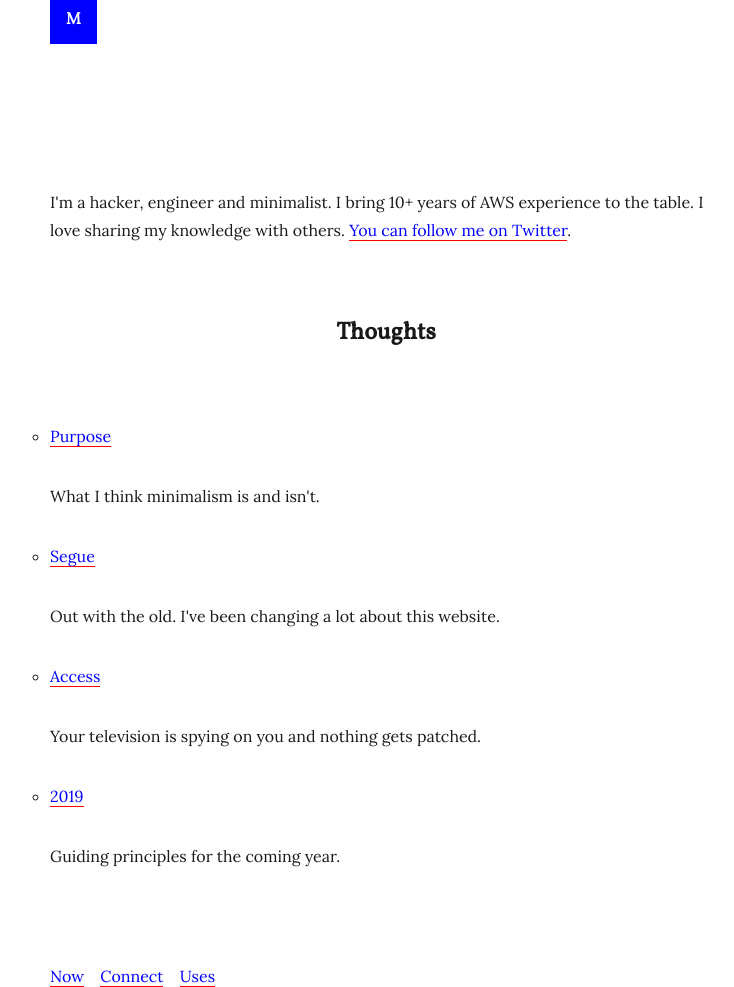
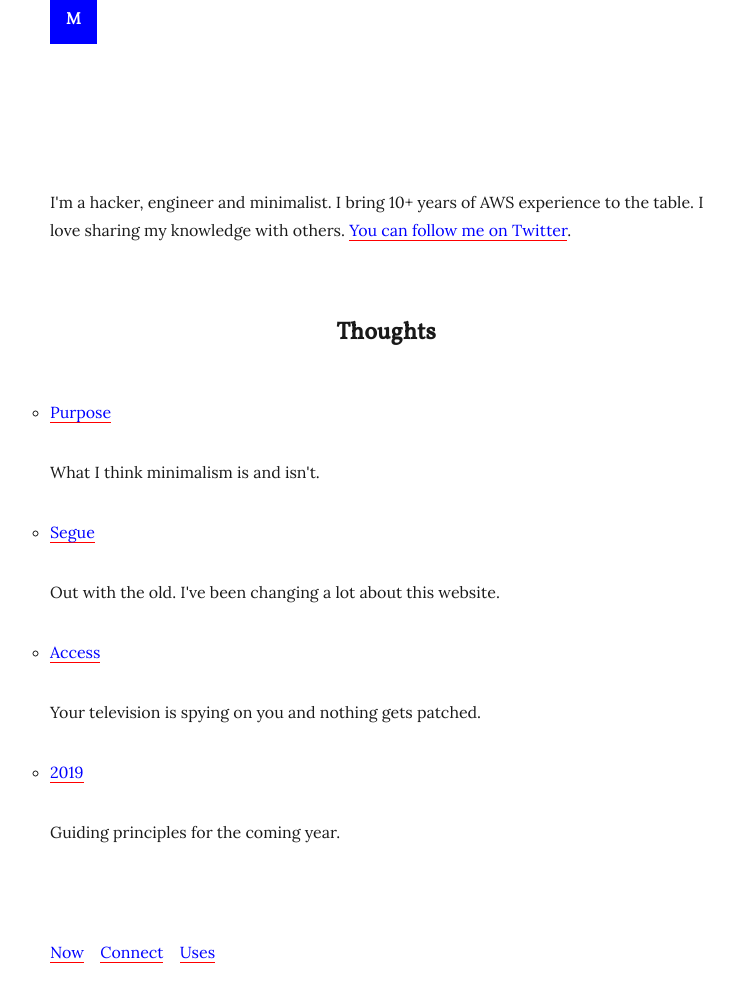
Before and after one commit to mijndert/website, a Jekyll site: the page built from index.html, in a window 1280 px wide. Shown: the whole page, without its empty margins (254-988 px from the left). Built offline with Jekyll 4.4.1, drawn with Linux system fonts in a browser that asks for light colours; after the commit the page ends 963 px from its top, so only the background shows below that.

Commit message:
Little less margin on h2,h3,etc

```diff
--- a/assets/css/theme.scss
+++ b/assets/css/theme.scss
@@ -50,7 +50,7 @@ h1, h2, h3, h4, h5 {
 
 h2, h3, h4, h5 {
     text-align: center;
-    margin: 3em 0 3em 0;
+    margin: 3em 0 2em 0;
 }
 
 img {
```
